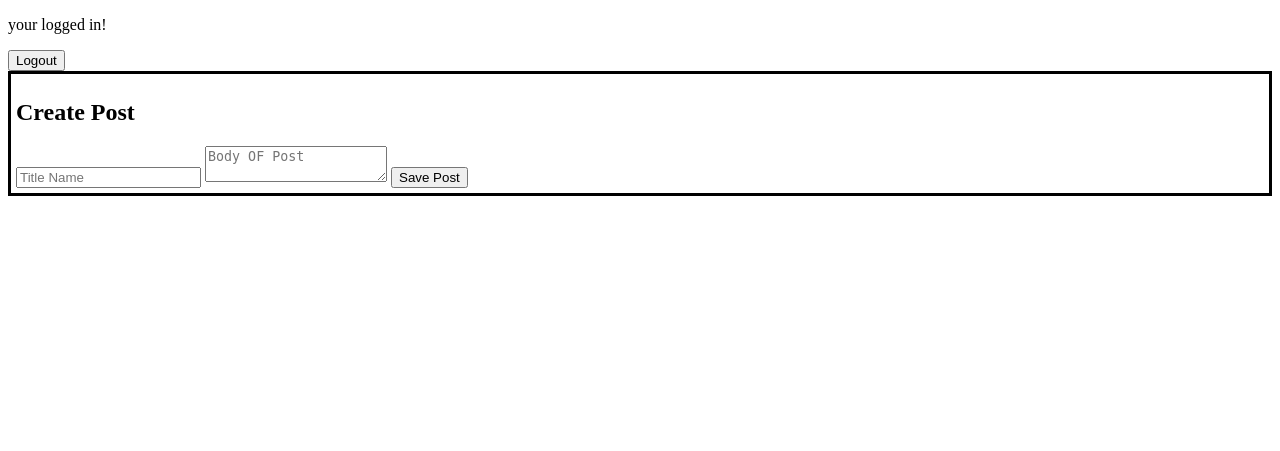
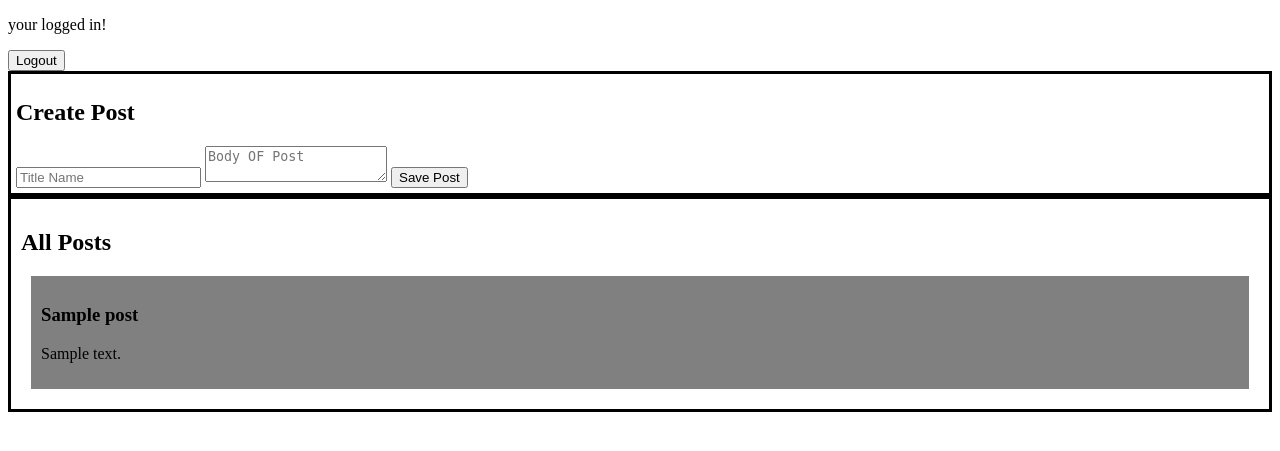
Before and after one commit to noorpanahy/Laravel-CRUD, a Laravel app: page / in a window 1280 px wide. Shown: the top 451 px of the page. Run offline with Laravel 12, Linux system fonts and the light colour scheme; a user stored in the database is signed in; data comes from the database, SQL or seed files in the repository; tables that the repository leaves empty hold one stand-in row (values such as "Sample post").

Commit message:
show post

```diff
--- a/CRUD_Project/app/Models/Post.php
+++ b/CRUD_Project/app/Models/Post.php
@@ -6,7 +6,12 @@ use Illuminate\Database\Eloquent\Model;
 
 class Post extends Model
 {
-    protected $table = 'post'; // tells Eloquent to use 'post' instead of the default 'posts'
+    protected $table = 'post';
 
     protected $fillable = ['title', 'body', 'user_id'];
+
+    public function user()
+    {
+        return $this->belongsTo(User::class, 'user_id');
+    }
 }
--- a/CRUD_Project/app/Models/User.php
+++ b/CRUD_Project/app/Models/User.php
@@ -46,4 +46,9 @@ class User extends Authenticatable
             'password' => 'hashed',
         ];
     }
+
+    public function usersCoolPosts()
+    {
+        return $this->hasMany(Post::class, 'user_id');
+    }
 }
--- a/CRUD_Project/resources/views/welcome.blade.php
+++ b/CRUD_Project/resources/views/welcome.blade.php
@@ -23,7 +23,16 @@
             <textarea name="body" placeholder="Body OF Post"></textarea>
             <button type="submit">Save Post</button>
         </form>
+    </div>
 
+    <div style="border: 3px solid black;padding:10px">
+        <h2>All Posts</h2>
+        @foreach ($posts as $post)
+    <div style="background-color:gray;padding:10px;margin:10px">
+        <h3>{{ $post->title }}</h3>
+        <p>{{ $post->body }}</p>
+    </div>
+@endforeach
     </div>
 
     @else
--- a/CRUD_Project/routes/web.php
+++ b/CRUD_Project/routes/web.php
@@ -1,12 +1,21 @@
 <?php
 
 use App\Http\Controllers\PostController;
-use App\Http\Controllers\userController;
+use App\Http\Controllers\UserController;
 use Illuminate\Support\Facades\Route;
+use Illuminate\Support\Facades\Auth;
+use App\Models\User;
 
 Route::get('/', function () {
-    return view('welcome');
+    $posts = [];
+    if (Auth::check()) {
+        /** @var \App\Models\User $user */
+        $user = Auth::user();
+        $posts = $user->usersCoolPosts()->latest()->get();
+    }
+    return view('welcome', ['posts' => $posts]);
 });
+
 Route::post('/register', [UserController::class, 'register']);
 Route::post('/logout', [UserController::class, 'logout']);
 Route::post('/login', [UserController::class, 'login']);
```
